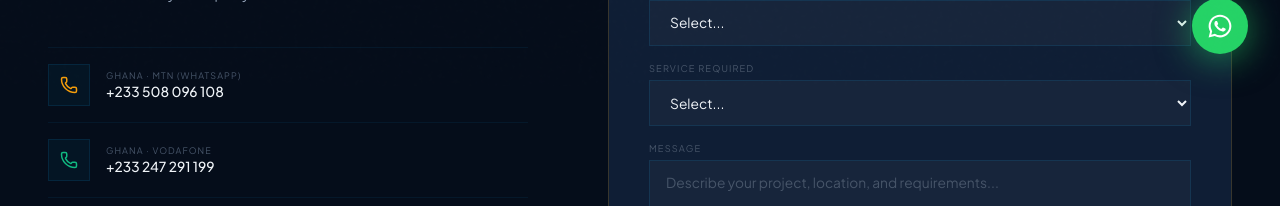
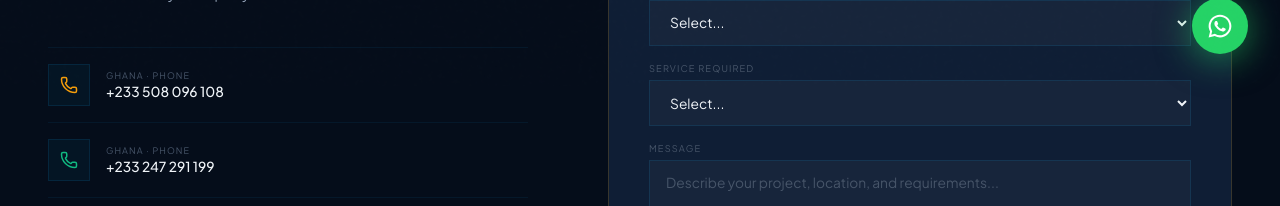
Before and after one commit to frankdogbe328/leitechsystem.com, a React (Vite) app: page /contact in a window 1280 px wide. Shown: the part 714-920 px from the top of the page. Built offline with nearby package versions, Linux system fonts and the light colour scheme.

Commit message:
Update contact labels and lockfile for Vercel deployment

```diff
--- a/src/components/Contact.tsx
+++ b/src/components/Contact.tsx
@@ -5,13 +5,13 @@ import { FaFacebook, FaInstagram } from 'react-icons/fa'
 const contactItems = [
   {
     icon: <Phone size={18} color="#F59E0B" />,
-    label: 'Ghana · MTN (WhatsApp)',
+    label: 'Ghana · Phone',
     value: '+233 508 096 108',
     href: 'tel:+233508096108',
   },
   {
     icon: <Phone size={18} color="#10B981" />,
-    label: 'Ghana · Vodafone',
+    label: 'Ghana · Phone',
     value: '+233 247 291 199',
     href: 'tel:+233247291199',
   },
```
Also changed, not shown: 2 other files (tests, documents, lock files or other folders).
